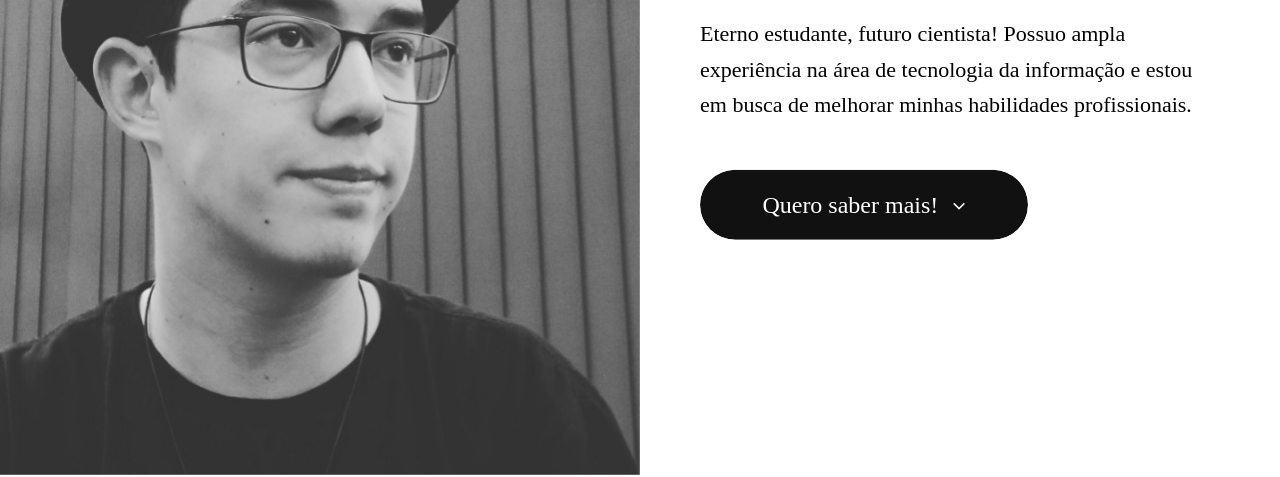
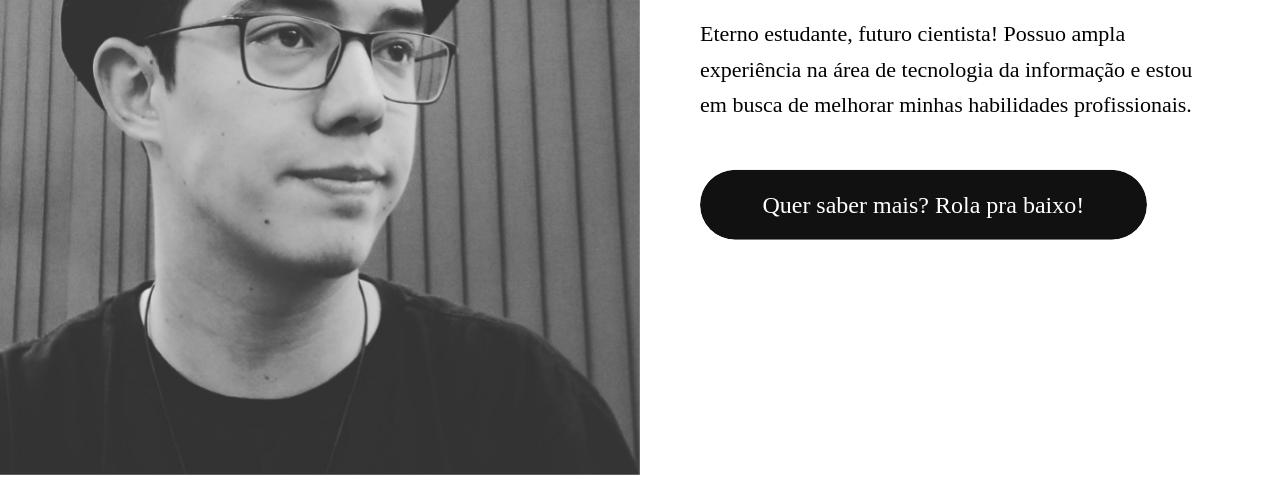
Before and after one commit to v17or/v17or.github.io, a plain HTML site: page index.html in a window 1280 px wide. Shown: the part 325-802 px from the top of the page. Drawn offline with Linux system fonts and the light colour scheme; a web font is replaced by a local one.

Commit message:
Add files via upload

```diff
--- a/index.html
+++ b/index.html
@@ -82,7 +82,7 @@
                         <!-- ANIMATION CONTAINER -->
                         <div class="animation-container animation-fade-up" data-animation-delay="600">
 
-                            <a href="#about" class="smooth-scroll">Quero saber mais!<i class="fa fa-angle-down" aria-hidden="true"></i></a>
+                            <a href="#about" class="smooth-scroll">Quer saber mais? Rola pra baixo!</a>
 
                         </div>
                         <!-- /ANIMATION CONTAINER -->
```
